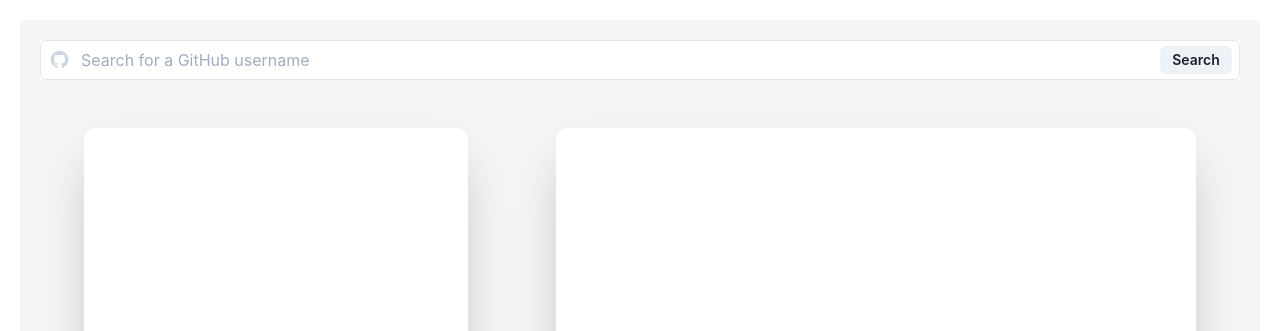
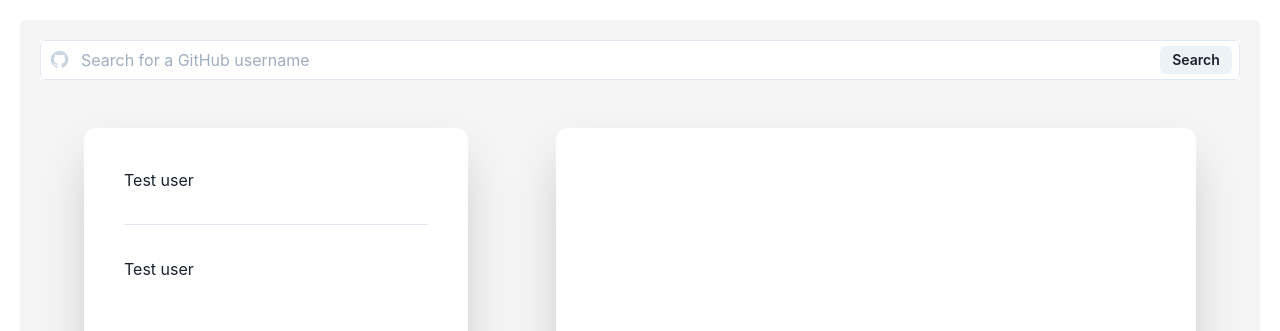
Before and after one commit to CallmeMehdi/github-repositories, a React (Create React App) app: page / in a window 1280 px wide. Shown: the top 331 px of the page. Built offline with nearby package versions, Linux system fonts and the light colour scheme.

Commit message:
add: mechanism of parent child communication between input and users container

```diff
--- a/package.json
+++ b/package.json
@@ -9,6 +9,7 @@
     "@testing-library/jest-dom": "^5.14.1",
     "@testing-library/react": "^11.2.7",
     "@testing-library/user-event": "^12.8.3",
+    "axios": "^0.22.0",
     "framer-motion": "^4.1.17",
     "react": "^17.0.2",
     "react-dom": "^17.0.2",
--- a/src/App.js
+++ b/src/App.js
@@ -1,18 +1,32 @@
 import logo from './logo.svg';
 import './App.css';
 import SearchInput from './components/SearchInput'
+
 import { ChakraProvider, Box, Flex } from "@chakra-ui/react"
 import UserContainer from './components/UserContainer';
 import RepositoryContainer from './components/RepositoryContainer';
+import React, {useState} from "react";
 
 function App() {
+
+  const [username, setUsername] = useState("");
+  const [users, setUsers] = useState([]);
+
+  const handleCallback = (childData) => {
+    setUsername(childData)
+  }
+
+  const handleUsersCallback = (childData) => {
+    setUsers(childData)
+  }
+
   return (
     <Box p={20}>
       <Box p={20} bg="#F5F5F5" borderRadius="5">
         <ChakraProvider>
-          <SearchInput></SearchInput>
-          <Flex justify="space-around" direction={["column","column","row","row"]}>
-            <UserContainer />
+          <SearchInput parentCallback={handleCallback} />
+          <Flex justify="space-around" direction={["column", "column", "row", "row"]}>
+            <UserContainer username={username} parentCallback={handleUsersCallback}/>
             <RepositoryContainer />
           </Flex>
         </ChakraProvider>
--- a/src/components/SearchInput.js
+++ b/src/components/SearchInput.js
@@ -1,10 +1,17 @@
 import { Input, InputGroup, InputLeftElement, InputRightElement, Button, PhoneIcon } from "@chakra-ui/react"
 import { Icon } from "@chakra-ui/react"
 import { GrGithub } from "react-icons/gr"
+import React from 'react';
 
-export default function SearchInput() {
-    // const [show, setShow] = React.useState(false)
-    // const handleClick = () => setShow(!show)
+export default function SearchInput(props) {
+
+    const [value, setValue] = React.useState("")
+    const handleChange = (event) => setValue(event.target.value)
+
+
+    const updateUsername = () => {
+        props.parentCallback(value)
+    }
 
     return (
         <InputGroup size="md" bg="white">
@@ -18,9 +25,11 @@ export default function SearchInput() {
                 pr="4.5rem"
                 type="text"
                 placeholder="Search for a GitHub username"
+                value={value}
+                onChange={handleChange}
             />
             <InputRightElement width="5.5rem">
-                <Button h="1.75rem" size="sm">
+                <Button h="1.75rem" size="sm" onClick={updateUsername}>
                     Search
                 </Button>
             </InputRightElement>
--- /dev/null
+++ b/src/components/User.js
@@ -0,0 +1,7 @@
+export default function User(){
+    return (
+        <div>
+            Test user
+        </div>
+    )
+}
--- a/src/components/UserContainer.js
+++ b/src/components/UserContainer.js
@@ -3,8 +3,39 @@ import {
     Stack,
     useColorModeValue,
 } from '@chakra-ui/react';
+import User from './User';
+import axios from 'axios';
 
-  export default function UserContainer() {
+import React, {useEffect} from "react";
+
+export default function UserContainer(props) {
+
+    const [users, setUsers] = React.useState([])
+
+    useEffect(() => {
+        getUsers(props.username);
+    }, [props.username]);
+
+
+    const updateUsers = () => {
+        props.parentCallback(users);
+    }
+
+    const getUsers = (username) => {
+        console.log(username)
+        if(username){
+            axios.get('https://api.github.com/search/users?q=' + username)
+            .then(res => {
+                console.log(res.data.items)
+                setUsers(res.data.items);
+                updateUsers();
+            })
+        }
+
+    }
+
+
+
     return (
         <Flex
             minH={'90vh'}
@@ -16,9 +47,12 @@ import {
                 bg={useColorModeValue('white', 'gray.700')}
                 rounded={'xl'}
                 p={10}
-          minW={['80vw','80vw','30vw']}
-          spacing={8}
-          align={'center'}>
+                minW={['80vw', '80vw', '30vw']}
+                spacing={8}>
+                <User/>
+
+                <hr/>
+                <User />
             </Stack>
         </Flex>
     );
```
Also changed, not shown: 1 other file (tests, documents, lock files or other folders). Lines whose indentation alone changed are shown as unchanged.
